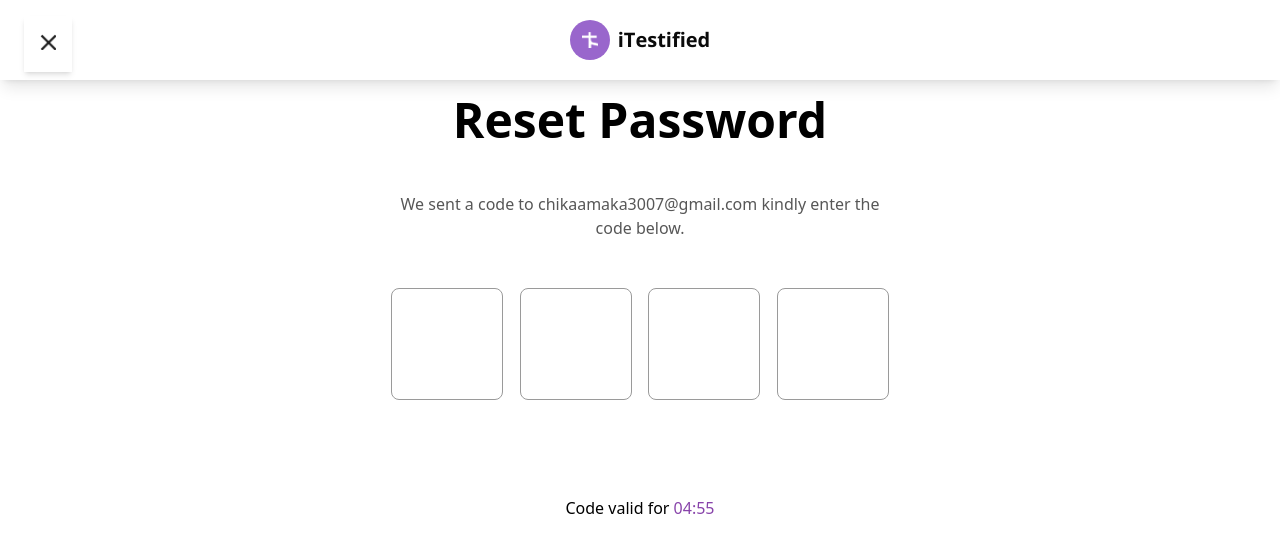
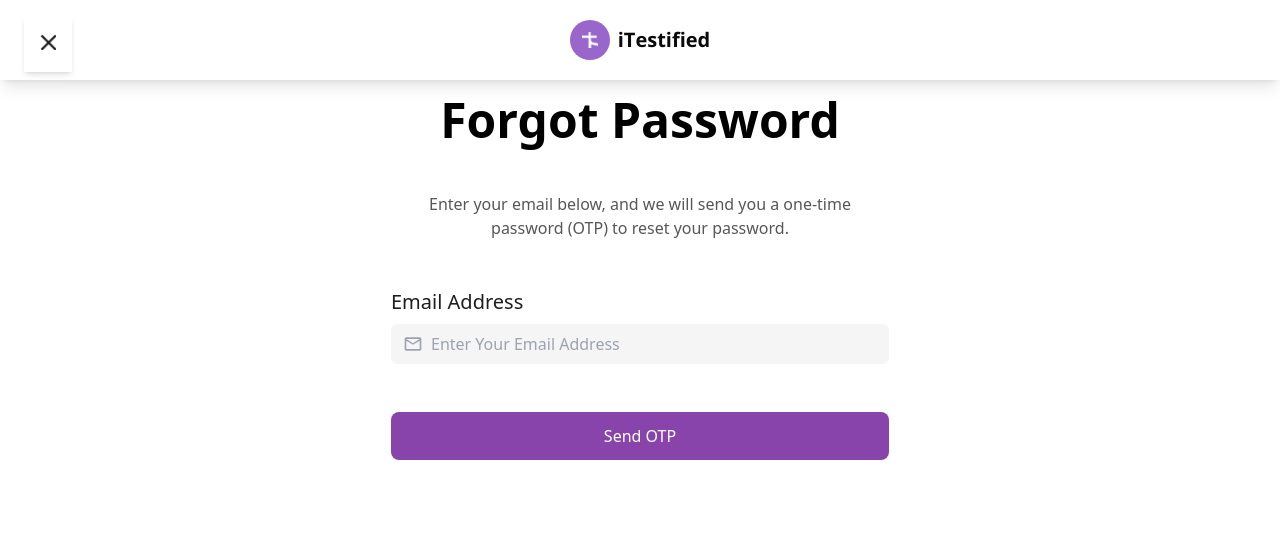
Before and after one commit to Shadow-MMN/itestify_web, a React (Vite) app: page /forgot-password in a window 1280 px wide. Shown: the top 552 px of the page. Built offline with nearby package versions, Linux system fonts and the light colour scheme.

Commit message:
Otp UI completed

```diff
--- a/src/components/OTPInput.jsx
+++ b/src/components/OTPInput.jsx
@@ -1,41 +1,100 @@
-import React, { useRef } from "react";
+import { useEffect, useRef, useState } from "react";
 
-function OTPInput() {
-  const inputRefs = useRef([...Array(4)].map(() => React.createRef()));
+const OTPInput = ({ length = 4, onOtpSubmit = () => {}, showOtp }) => {
+  const [otp, setOtp] = useState(new Array(length).fill(""));
+  const inputRefs = useRef([]);
 
-  const handleChange = (e, index) => {
+  useEffect(() => {
+    if (showOtp) {
+      inputRefs.current[0]?.focus();
+    }
+  }, [showOtp]);
+
+  const handleChange = (index, e) => {
     const value = e.target.value;
-    if (/^\d$/.test(value)) {
-      if (index < inputRefs.current.length - 1) {
-        inputRefs.current[index + 1].current.focus();
+    if (isNaN(value)) return;
+    const newOtp = [...otp];
+
+    newOtp[index] = value.substring(value.length - 1);
+    setOtp(newOtp);
+
+    const combinedOtp = newOtp.join("");
+    if (combinedOtp.length === length) {
+      onOtpSubmit(combinedOtp);
     }
+    if (value && index < length - 1 && inputRefs.current[index + 1]) {
+      inputRefs.current[index + 1].focus();
     }
   };
 
-  const handleKeyDown = (e, index) => {
-    if (e.key === "Backspace" && e.target.value === "") {
-      if (index > 0) {
-        inputRefs.current[index - 1].current.focus();
+  const handlePaste = (index, e) => {
+    e.preventDefault();
+    const paste = e.clipboardData.getData("text");
+
+    // Extract only numeric characters from the pasted text
+    const numericPaste = paste.replace(/\D/g, "");
+
+    if (numericPaste.length === 0) return;
+
+    const newOtp = [...otp];
+
+    // Fill the OTP array starting from the current index
+    for (let i = 0; i < numericPaste.length && index + i < length; i++) {
+      newOtp[index + i] = numericPaste[i];
     }
+
+    setOtp(newOtp);
+
+    // Focus on the next empty field or the last field if all are filled
+    const nextIndex = Math.min(index + numericPaste.length, length - 1);
+    inputRefs.current[nextIndex]?.focus();
+
+    // Submit if OTP is complete
+    const combinedOtp = newOtp.join("");
+    if (combinedOtp.length === length) {
+      onOtpSubmit(combinedOtp);
+    }
+  };
+
+  const handleClick = (index) => {
+    inputRefs.current[index].setSelectionRange(1, 1);
+
+    if (index > 0 && !otp[index - 1]) {
+      inputRefs.current[otp.indexOf("")].focus();
+    }
+  };
+
+  const handleKeyDown = (index, e) => {
+    if (
+      e.key === "Backspace" &&
+      !otp[index] &&
+      index > 0 &&
+      inputRefs.current[index - 1]
+    ) {
+      inputRefs.current[index - 1].focus();
     }
   };
 
   return (
     <div className="flex items-center justify-between">
-      {inputRefs.current.map((ref, index) => (
+      {otp.map((value, index) => {
+        return (
           <input
+            type="text"
             key={index}
-          type="text"
-          inputMode="numeric"
-          maxLength="1"
-          ref={ref}
-          onChange={(e) => handleChange(e, index)}
-          onKeyDown={(e) => handleKeyDown(e, index)}
+            ref={(input) => (inputRefs.current[index] = input)}
+            value={value}
+            onChange={(e) => {
+              handleChange(index, e);
+            }}
+            onPaste={(e) => handlePaste(index, e)}
             className="w-16 h-16 md:w-28 md:h-28 text-center border rounded-lg border-secondary-30 focus:outline-none text-4xl"
+            onClick={() => handleClick(index)}
+            onKeyDown={(e) => handleKeyDown(index, e)}
           />
-      ))}
+        );
+      })}
     </div>
   );
-}
-
+};
 export default OTPInput;
--- a/src/pages/auth/ForgotPassword.jsx
+++ b/src/pages/auth/ForgotPassword.jsx
@@ -4,29 +4,49 @@ import { MdOutlineMailOutline } from "react-icons/md";
 import OTPInput from "../../components/OTPInput";
 
 const ForgotPassword = () => {
-  const [countDown, setCountDown] = useState(300); // 5 minutes in seconds
+  const timer = 10;
+  const [countDown, setCountDown] = useState(timer); // 5 minutes in seconds We sent a code to chikaamaka3007@gmail.com kindly enter the code below
+  const [email, setEmail] = useState("");
+  const [showOtp, setShowOtp] = useState(false);
 
   useEffect(() => {
+    if (showOtp) {
       if (countDown > 0) {
         const timer = setTimeout(() => {
           setCountDown((prev) => prev - 1);
         }, 1000);
 
-      return () => clearTimeout(timer); // Cleanup on unmount or re-render
+        return () => clearTimeout(timer);
       }
-  }, [countDown]);
+    }
+  }, [countDown, showOtp]);
 
   const formatTime = (time) => {
     const minutes = String(Math.floor(time / 60)).padStart(2, "0");
     const seconds = String(time % 60).padStart(2, "0");
     return `${minutes}:${seconds}`;
   };
+  const handleEmailInput = (e) => {
+    setEmail(e.target.value);
+  };
+  const handleFormSubmitForEmail = (e) => {
+    e.preventDefault();
+    //Call Backend
+    setShowOtp((prev) => !prev);
+  };
+  const handleResendEmail = () => {
+    setShowOtp(false);
+    setCountDown(timer);
+  };
+  const onOtpSubmit = (Otp) => {
+    console.log("Login Succcessful", Otp);
+  };
   return (
     <>
       <HeaderForAuth />
       <main>
         {/* Forgot Password */}
-        <div className="hidden">
+        <div className={`${showOtp ? "hidden" : "block"}`}>
           <div className="px-6 max-w-[546px] mx-auto flex flex-col gap-6 md:gap-12">
             <h1 className="text-center text-5xl mt-4 font-bold">
               Forgot Password
@@ -35,7 +55,10 @@ const ForgotPassword = () => {
               Enter your email below, and we will send you a one-time password
               (OTP) to reset your password.
             </p>
-            <form className="flex flex-col gap-0 md:gap-12 justify-between h-[calc(100vh-300px)] md:h-auto">
+            <form
+              onSubmit={(e) => handleFormSubmitForEmail(e)}
+              className="flex flex-col gap-0 md:gap-12 justify-between h-[calc(100vh-300px)] md:h-auto"
+            >
               {/* Email Address */}
               <div className="flex flex-col gap-2">
                 <label
@@ -52,6 +75,9 @@ const ForgotPassword = () => {
                     type="email"
                     placeholder="Enter Your Email Address"
                     className="py-2 pl-10 pr-4 bg-[#F5F5F5] w-full rounded-md focus:outline-none"
+                    required
+                    value={email}
+                    onChange={handleEmailInput}
                   />
                 </div>
               </div>
@@ -66,21 +92,39 @@ const ForgotPassword = () => {
           </div>
         </div>
         {/* Reset Password */}
-        <div>
+        <div className={`${showOtp ? "block" : "hidden"}`}>
           <div className="px-6 max-w-[546px] mx-auto flex flex-col gap-6 md:gap-12">
             <h1 className="text-center text-5xl mt-4 font-bold">
               Reset Password
             </h1>
             <p className="text-secondary-50 text-center text-md">
-              We sent a code to chikaamaka3007@gmail.com kindly enter the code
-              below.
+              We sent a code to {email} kindly enter the code below.
             </p>
             <form className="flex flex-col gap-0 md:gap-12 text-center md:h-auto">
-              <OTPInput />
+              <OTPInput
+                length={4}
+                onOtpSubmit={onOtpSubmit}
+                showOtp={showOtp}
+              />
+              {countDown > 0 ? (
                 <p className="text-center mt-12">
                   Code valid for{" "}
-                <span className="text-primary-70">{formatTime(countDown)}</span>
+                  <span className="text-primary-70">
+                    {formatTime(countDown)}
+                  </span>
                 </p>
+              ) : (
+                <p className="text-center mt-12">
+                  Didn’t receive any mail?{" "}
+                  <button
+                    type="button"
+                    onClick={handleResendEmail}
+                    className="text-primary-70"
+                  >
+                    Resend Mail
+                  </button>
+                </p>
+              )}
             </form>
           </div>
         </div>
```
Lines whose indentation alone changed are shown as unchanged.
